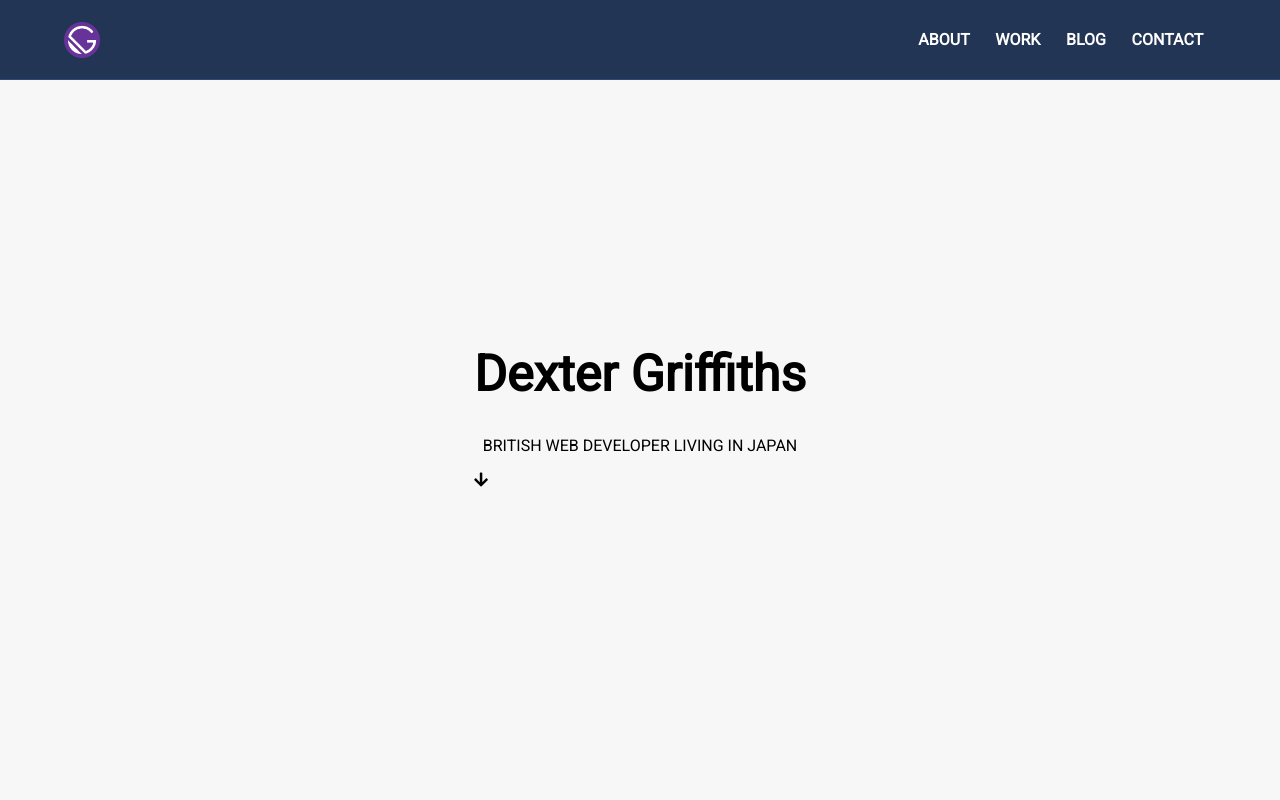
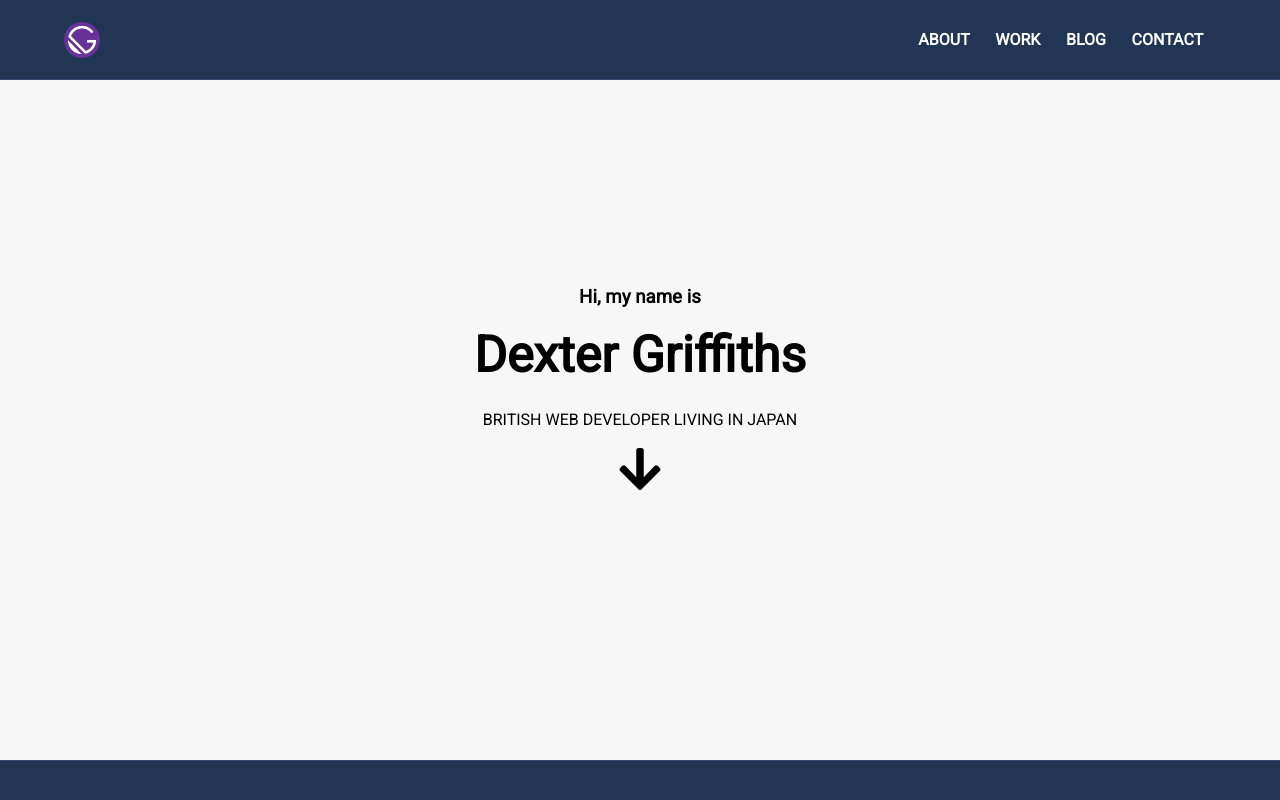
Before and after one commit to dextor19/gatsby-portfolio, a Gatsby site in the folder dexter-portfolio/: page / in a window 1280 px wide. Shown: the top 800 px of the page. Built offline with nearby package versions, Linux system fonts and the light colour scheme; Gatsby itself is replaced by a stand-in of ours; some packages are replaced by stand-ins of ours.

Commit message:
added flexbox to hero section

```diff
--- a/dexter-portfolio/src/components/Hero.js
+++ b/dexter-portfolio/src/components/Hero.js
@@ -2,26 +2,22 @@ import React from "react"
 import styled from "styled-components"
 import { FontAwesomeIcon } from '@fortawesome/react-fontawesome'
 import { faArrowDown } from '@fortawesome/free-solid-svg-icons'
+import { AnchorLink } from "gatsby-plugin-anchor-links";
 
 const StyledHero = styled.section`
-    min-height: 100vh;
+    display: flex;
+    flex-direction: column;
+    align-items: center;
+    justify-content: center;
+    min-height: 95vh;
     background-color: #f7f7f7;
-`
-const HeroContent = styled.div`
-    position: absolute;
-    top: 50%;
-    left: 50%;
-    transform: translate(-50%, -50%);
-`
+`;
+
 const HeroH1 = styled.h1`
-    text-align: center;
     font-size: 50px;
-    color: black;
-`
-const HeroP = styled.p`
-    text-align: center;
-    color: black;
-`
+    margin-top: 0;
+    margin-bottom: 10px;
+`;
 
 const Hero = (props) => {
     const width = window.innerWidth;
@@ -29,11 +25,12 @@ const Hero = (props) => {
 
     return(
       <StyledHero>
-        <HeroContent>
-            <HeroH1>Dexter Griffiths</HeroH1>
-            <HeroP>BRITISH WEB DEVELOPER LIVING IN JAPAN</HeroP>
-            <FontAwesomeIcon icon={ faArrowDown } />
-        </HeroContent>
+        <h3>Hi, my name is</h3>
+        <HeroH1>Dexter Griffiths</HeroH1>
+        <p>BRITISH WEB DEVELOPER LIVING IN JAPAN</p>
+        <AnchorLink to="/#projects">
+            <FontAwesomeIcon icon={ faArrowDown } size="3x" color="black" />
+        </AnchorLink>
       </StyledHero>
     )
   }
```
